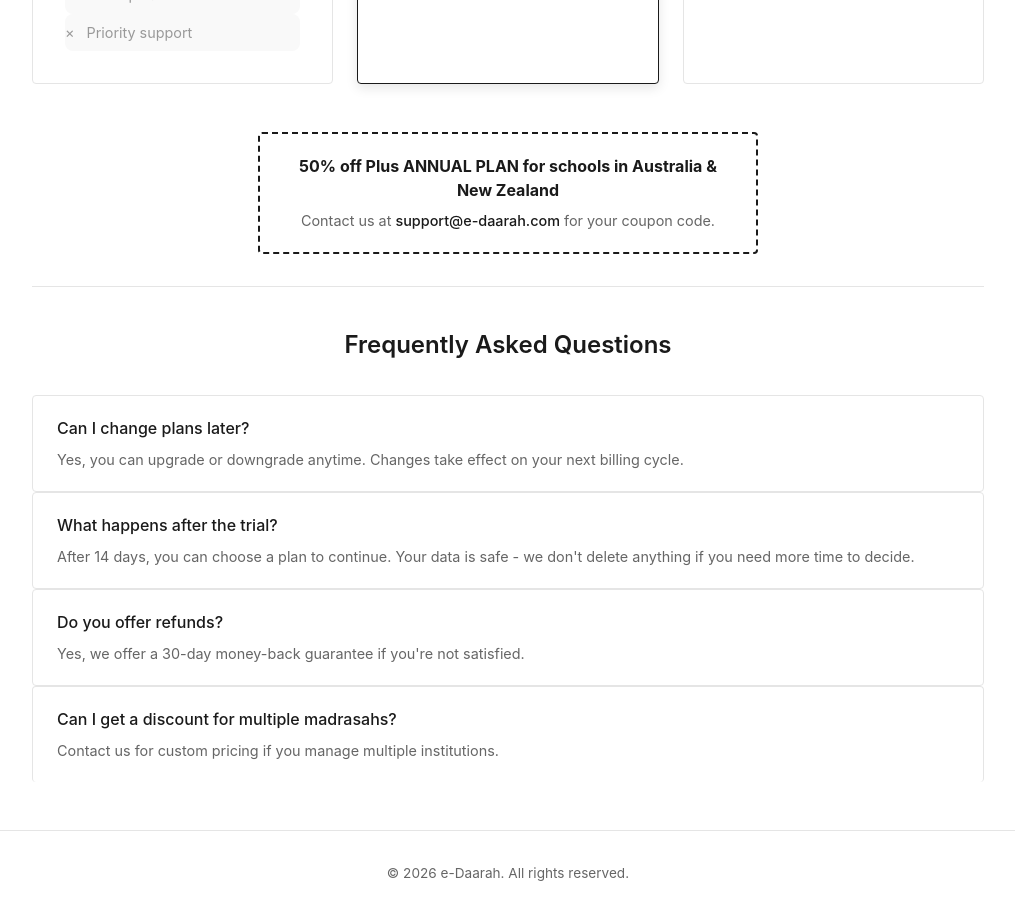
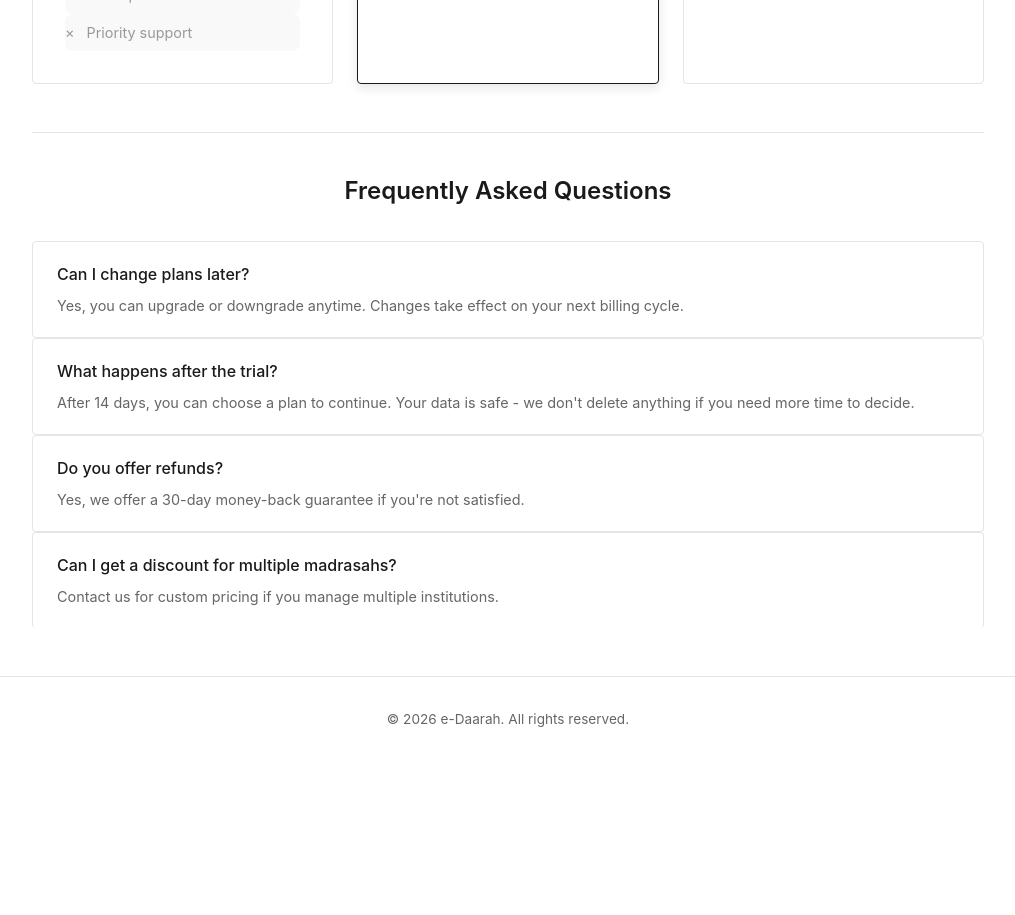
Before and after one commit to aoalaka/e-daarah, a React (Vite) app in the folder frontend/: page /pricing in a window 1280 px wide. Shown: the part 1240-2155 px from the top of the page, without its empty margins (132-1147 px from the left). After the commit the page ends 2002 px from the top, so only its background shows below. Built offline with nearby package versions, Linux system fonts and the light colour scheme; no server answers.

Commit message:
comment out regional discount section in Landing and Pricing pages

```diff
--- a/frontend/src/pages/Landing.jsx
+++ b/frontend/src/pages/Landing.jsx
@@ -153,14 +153,14 @@ function Landing() {
           <Link to="/pricing" className="pricing-link">See full plan comparison →</Link>
         </p>
 
-        <div className="regional-discount">
+        {/* <div className="regional-discount">
           <p className="discount-text">
             <strong>50% off the Plus ANNUAL PLAN for schools in Australia &amp; New Zealand</strong>
           </p>
           <p className="discount-subtext">
             Email <a href="mailto:support@e-daarah.com?subject=NZ/AU%20Plus%20Discount%20Request">support@e-daarah.com</a> to get your coupon code.
           </p>
-        </div>
+        </div> */}
       </section>
 
       {/* Footer */}
--- a/frontend/src/pages/Pricing.jsx
+++ b/frontend/src/pages/Pricing.jsx
@@ -240,14 +240,14 @@ function Pricing() {
         </div>
 
         {/* Regional Discount */}
-        <div className="regional-discount">
+        {/* <div className="regional-discount">
           <p className="discount-text">
             <strong>50% off Plus ANNUAL PLAN for schools in Australia & New Zealand</strong>
           </p>
           <p className="discount-subtext">
             Contact us at <a href="mailto:support@e-daarah.com?subject=NZ/AU%20Plus%20Discount%20Request">support@e-daarah.com</a> for your coupon code.
           </p>
-        </div>
+        </div> */}
 
         {/* FAQ Section */}
         <section className="pricing-faq">
```
